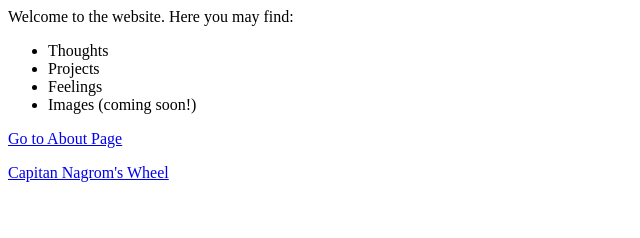
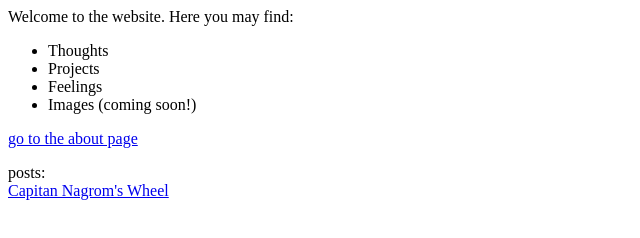
Before and after one commit to zevhoo/website, a plain HTML site: page index.html in a window 1280 px wide. Shown: the whole page, without its empty margins (0-640 px from the left). Drawn offline with Linux system fonts and the light colour scheme.

Commit message:
Update index.html

```diff
--- a/index.html
+++ b/index.html
@@ -7,5 +7,7 @@
   <li>Images (coming soon!)</li>
 </ul>
 
-<p><a href="about.html">Go to About Page</a></p>
-<p><a href="posts/Capitan Nagrom's Wheel.html">Capitan Nagrom's Wheel</a></p>
+<p><a href="about.html">go to the about page</a></p>
+
+<p>posts:<br>
+<a href="posts/puzzles/Capitan Nagrom's Wheel.html">Capitan Nagrom's Wheel</a></p>
```
